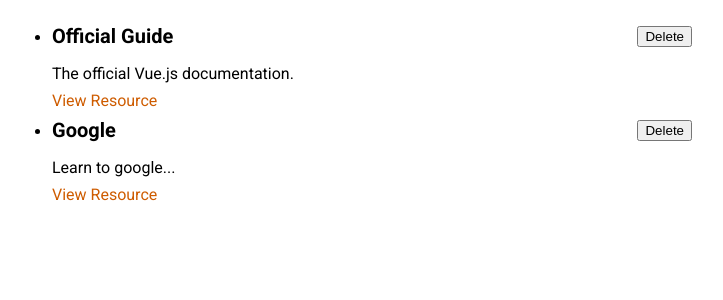
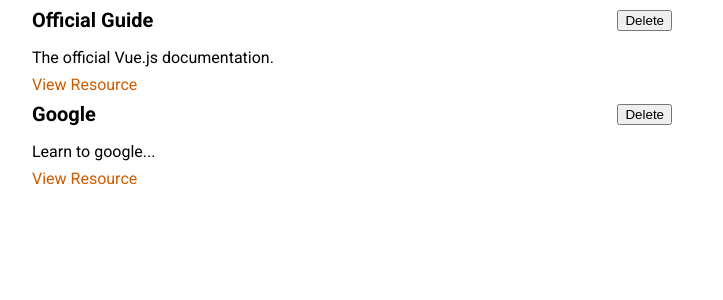
Before and after one commit to plamen5rov/vue-learning-app, a Vue app: page / in a window 1280 px wide. Shown: the top 300 px of the page, without its empty margins (288-1011 px from the left). Built offline with nearby package versions, Linux system fonts and the light colour scheme; the HTML template or start-up script is replaced by a standard one.

Commit message:
adding new component

```diff
--- a/src/App.vue
+++ b/src/App.vue
@@ -1,21 +1,13 @@
 <template>
-  <ul>
-    <learning-resource
-      v-for="res in storedResources"
-      :key="res.id"
-      :title="res.title"
-      :description="res.description"
-      :link="res.link"
-    ></learning-resource>
-  </ul>
+  <stored-resources :resources="storedResources"></stored-resources>
 </template>
 
 <script>
-import LearningResource from './components/learning-resources/LearningResource.vue';
+import StoredResources from './components/learning-resources/StoredResources.vue';
 
 export default {
   components: {
-    LearningResource,
+    StoredResources,
   },
   data() {
     return {
--- a/src/components/learning-resources/LearningResource.vue
+++ b/src/components/learning-resources/LearningResource.vue
@@ -15,8 +15,8 @@
 
 <script>
 export default {
-  props: ['title', 'description', 'link'],
-};
+  props: ['title', 'description', 'link']
+}
 </script>
 
 <style scoped>
--- /dev/null
+++ b/src/components/learning-resources/StoredResources.vue
@@ -0,0 +1,32 @@
+<template>
+  <ul>
+    <learning-resource
+      v-for="res in resources"
+      :key="res.id"
+      :title="res.title"
+      :description="res.description"
+      :link="res.link"
+    ></learning-resource>
+  </ul>
+</template>
+
+<script>
+import LearningResource from './LearningResource.vue';
+
+export default {
+  props: ['resources'],
+  components: {
+    LearningResource
+  }
+}
+</script>
+
+<style scoped>
+ul {
+  list-style: none;
+  margin: 0;
+  padding: 0;
+  margin: auto;
+  max-width: 40rem;
+}
+</style>
```
